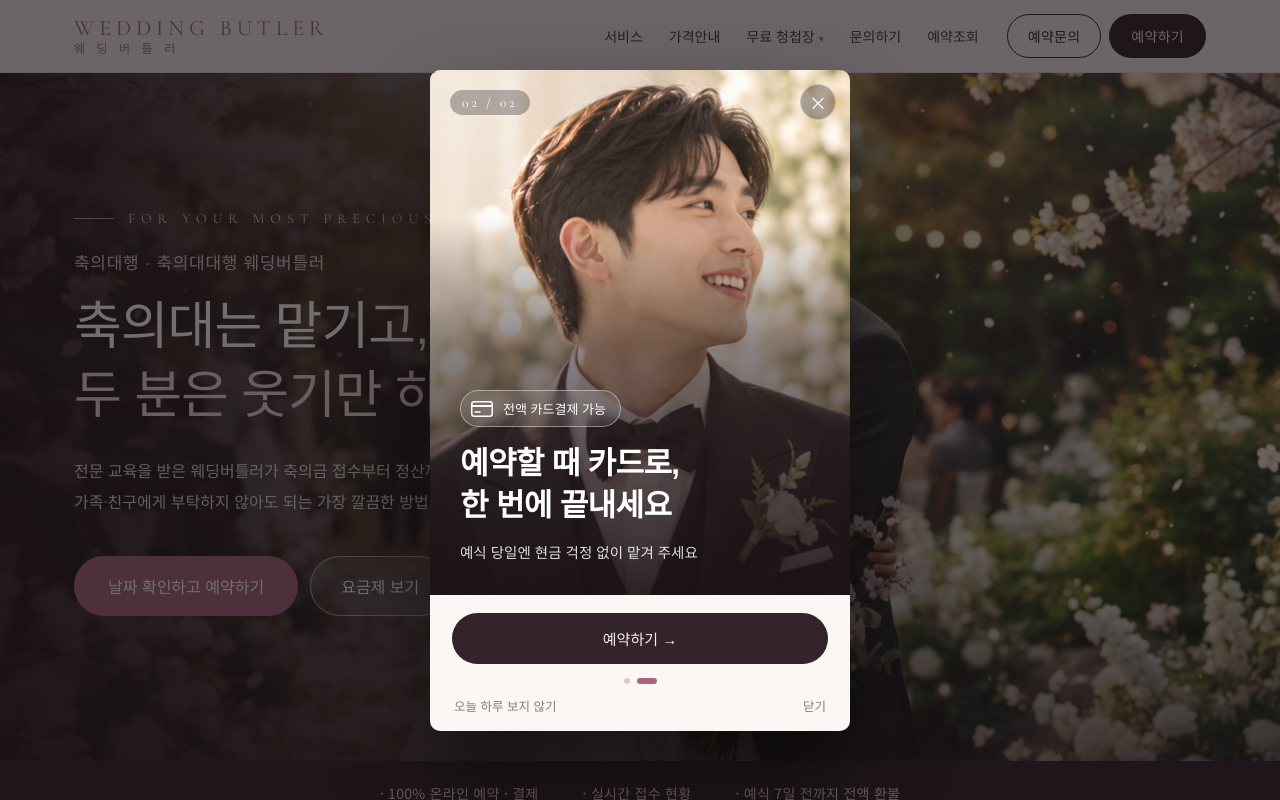
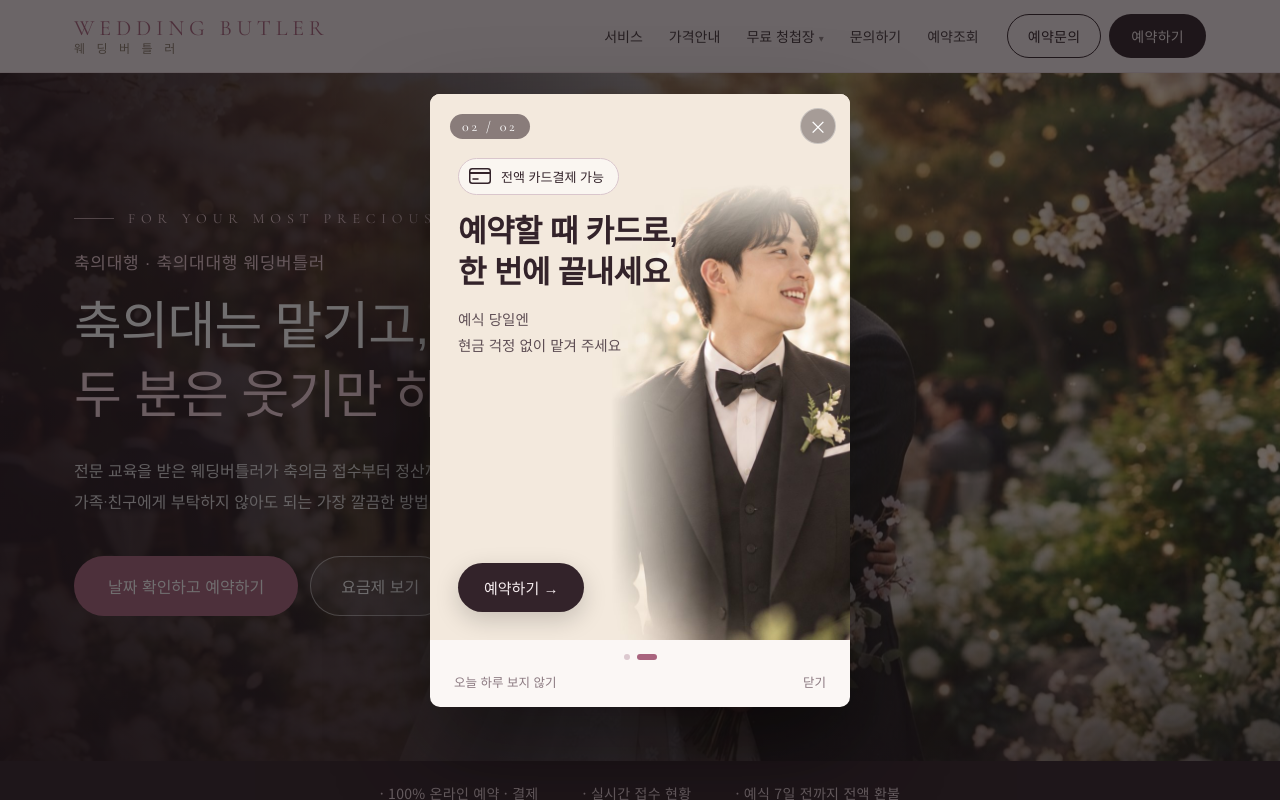
Before and after one commit to minilurira/weddingbutler, a Next.js app: page / in a window 1280 px wide. Shown: the top 800 px of the page. Built offline with nearby package versions, Linux system fonts and the light colour scheme.

Commit message:
팝업 디자인 수정: 연회장 배경, 버튼을 사진 안으로, 카드결제 장은 밝은 여백 레이아웃
Co-Authored-By: Claude Opus 5.5 <noreply@anthropic.com>
Claude-Session: https://claude.ai/code/session_01DHJP4KRpMW8Vb4EdE8DdDH

```diff
--- a/src/components/home/HomePopup.tsx
+++ b/src/components/home/HomePopup.tsx
@@ -18,6 +18,8 @@ const ROTATE_MS = 5000;
 
 interface Slide {
   id: string;
+  /** dark: 사진 아래쪽을 어둡게 하고 흰 글씨 / light: 밝은 여백 위 위쪽에 진한 글씨 */
+  theme: "dark" | "light";
   image: string;
   imagePosition: string;
   eyebrow?: string;
@@ -36,9 +38,9 @@ function todayKst(): string {
 function CardIcon() {
   return (
     <svg width="22" height="16" viewBox="0 0 22 16" fill="none" aria-hidden="true">
-      <rect x="0.75" y="0.75" width="20.5" height="14.5" rx="2.5" stroke="#fff" strokeWidth="1.5" />
-      <path d="M1 5h20" stroke="#fff" strokeWidth="2" />
-      <path d="M4 11h5" stroke="#fff" strokeWidth="1.5" strokeLinecap="round" />
+      <rect x="0.75" y="0.75" width="20.5" height="14.5" rx="2.5" stroke="#33232A" strokeWidth="1.5" />
+      <path d="M1 5h20" stroke="#33232A" strokeWidth="2" />
+      <path d="M4 11h5" stroke="#33232A" strokeWidth="1.5" strokeLinecap="round" />
     </svg>
   );
 }
@@ -48,8 +50,9 @@ function buildSlides(): Slide[] {
   if (isEventShowing()) {
     slides.push({
       id: "year-end-event",
+      theme: "dark",
       image: "/popup/year-end-event.jpg",
-      imagePosition: "50% 40%",
+      imagePosition: "50% 45%",
       eyebrow: "YEAR-END EVENT",
       title: EVENT.name,
       sub: (
@@ -60,7 +63,7 @@ function buildSlides(): Slide[] {
       ),
       highlight: (
         <>
-          스몰케어 <b style={{ fontFamily: fontSerif, fontSize: 18, fontWeight: 600 }}>{manwon(EVENT.prices.small)}</b>부터
+          스몰케어 <b style={{ fontFamily: fontSerif, fontSize: 20, fontWeight: 600, color: "#FFFFFF" }}>{manwon(EVENT.prices.small)}</b>부터
         </>
       ),
       cta: "이벤트 가격 보기",
@@ -69,8 +72,9 @@ function buildSlides(): Slide[] {
   }
   slides.push({
     id: "card-full-payment",
+    theme: "light",
     image: "/popup/card-payment.jpg",
-    imagePosition: "50% 15%",
+    imagePosition: "50% 50%",
     chip: (
       <>
         <CardIcon />
@@ -83,20 +87,19 @@ function buildSlides(): Slide[] {
         <br />한 번에 끝내세요
       </>
     ),
-    sub: "예식 당일엔 현금 걱정 없이 맡겨 주세요",
+    sub: (
+      <>
+        예식 당일엔
+        <br />
+        현금 걱정 없이 맡겨 주세요
+      </>
+    ),
     cta: "예약하기",
     action: "booking",
   });
   return slides;
 }
 
-const glass: CSSProperties = {
-  border: "1px solid rgba(255,255,255,0.42)",
-  background: "rgba(255,255,255,0.1)",
-  backdropFilter: "blur(6px)",
-  WebkitBackdropFilter: "blur(6px)",
-  borderRadius: 999,
-};
 
 export function HomePopup() {
   const { openModal } = useReservation();
@@ -149,6 +152,7 @@ export function HomePopup() {
 
   if (!open || !count) return null;
   const slide = slides[Math.min(idx, count - 1)];
+  const light = slide.theme === "light";
 
   function hideToday() {
     try {
@@ -223,7 +227,7 @@ export function HomePopup() {
             if (Math.abs(dx) > 40) go(dx < 0 ? 1 : -1);
             setTouchX(null);
           }}
-          style={{ position: "relative", aspectRatio: "4 / 5", overflow: "hidden", background: "#33232A" }}
+          style={{ position: "relative", aspectRatio: "4 / 5.2", overflow: "hidden", background: light ? "#EFE5DA" : "#33232A" }}
         >
           {slides.map((s, i) => (
             <Image
@@ -238,7 +242,13 @@ export function HomePopup() {
           ))}
           <div
             aria-hidden="true"
-            style={{ position: "absolute", inset: 0, background: "linear-gradient(180deg, rgba(25,16,20,0) 28%, rgba(25,16,20,0.5) 52%, rgba(25,16,20,0.9) 100%)" }}
+            style={{
+              position: "absolute",
+              inset: 0,
+              opacity: light ? 0 : 1,
+              transition: "opacity .6s ease",
+              background: "linear-gradient(180deg, rgba(25,16,20,0.25) 0%, rgba(25,16,20,0.05) 25%, rgba(25,16,20,0.45) 50%, rgba(25,16,20,0.9) 100%)",
+            }}
           />
           {count > 1 && (
             <div
@@ -251,7 +261,7 @@ export function HomePopup() {
                 fontSize: 14,
                 letterSpacing: "0.2em",
                 color: "#FFFFFF",
-                background: "rgba(25,16,20,0.3)",
+                background: light ? "rgba(51,35,42,0.55)" : "rgba(25,16,20,0.3)",
                 padding: "4px 12px",
                 borderRadius: 999,
               }}
@@ -259,7 +269,18 @@ export function HomePopup() {
               {String(idx + 1).padStart(2, "0")} / {String(count).padStart(2, "0")}
             </div>
           )}
-          <div key={slide.id} style={{ position: "absolute", left: 0, right: 0, bottom: 0, zIndex: 1, padding: "0 clamp(22px,6vw,30px) clamp(24px,6vw,30px)", color: "#FFFFFF", animation: "wbPopupUp .5s ease" }}>
+          <div
+            key={slide.id}
+            style={{
+              position: "absolute",
+              left: 0,
+              right: 0,
+              zIndex: 1,
+              ...(light ? { top: 0, padding: "64px 28px 0" } : { bottom: 0, padding: "0 clamp(22px,6vw,30px) 100px" }),
+              color: light ? "#33232A" : "#FFFFFF",
+              animation: "wbPopupUp .5s ease",
+            }}
+          >
             {slide.eyebrow && (
               <p style={{ fontFamily: fontDisplay, fontSize: 13, letterSpacing: "0.42em", color: "#F1D9DF", margin: "0 0 12px", display: "flex", alignItems: "center", gap: 10 }}>
                 <span style={{ width: 22, height: 1, background: "#F1D9DF", opacity: 0.8 }} />
@@ -267,27 +288,53 @@ export function HomePopup() {
               </p>
             )}
             {slide.chip && (
-              <div style={{ ...glass, display: "inline-flex", alignItems: "center", gap: 10, padding: "8px 14px 8px 10px", marginBottom: 16, fontSize: 13 }}>{slide.chip}</div>
+              <div
+                style={{
+                  display: "inline-flex",
+                  alignItems: "center",
+                  gap: 10,
+                  padding: "8px 14px 8px 10px",
+                  marginBottom: 16,
+                  fontSize: 13,
+                  borderRadius: 999,
+                  border: "1px solid #D9C6CC",
+                  background: "rgba(255,255,255,0.6)",
+                }}
+              >
+                {slide.chip}
+              </div>
             )}
             <h2 style={{ fontFamily: fontSerif, fontWeight: 600, fontSize: "clamp(26px,7vw,31px)", lineHeight: 1.35, margin: "0 0 12px", letterSpacing: "-0.02em" }}>{slide.title}</h2>
-            <p style={{ fontSize: 14.5, lineHeight: 1.75, color: "rgba(255,255,255,0.86)", margin: 0 }}>{slide.sub}</p>
+            <p style={{ fontSize: 14.5, lineHeight: 1.75, color: light ? "#5E4E54" : "rgba(255,255,255,0.86)", margin: 0 }}>{slide.sub}</p>
             {slide.highlight && (
-              <div style={{ ...glass, display: "inline-flex", alignItems: "baseline", gap: 6, marginTop: 16, padding: "9px 16px", fontSize: 13.5 }}>{slide.highlight}</div>
+              <div style={{ display: "flex", alignItems: "baseline", gap: 6, marginTop: 14, fontSize: 14, color: "#F1D9DF" }}>{slide.highlight}</div>
             )}
           </div>
-        </div>
-
-        <div style={{ padding: "18px 22px 0" }}>
           <button
             onClick={act}
-            className="btn-dark-hover"
-            style={{ display: "block", width: "100%", padding: 15, borderRadius: 999, border: "none", background: "#33232A", color: "#F7EEF0", fontSize: 15, fontWeight: 500, cursor: "pointer" }}
+            style={{
+              position: "absolute",
+              zIndex: 2,
+              bottom: light ? 28 : 24,
+              left: light ? 28 : 24,
+              right: light ? "auto" : 24,
+              padding: light ? "14px 26px" : 15,
+              borderRadius: 999,
+              border: "none",
+              background: light ? "#33232A" : "#FBF7F5",
+              color: light ? "#F7EEF0" : "#33232A",
+              fontSize: 15,
+              fontWeight: 500,
+              cursor: "pointer",
+              boxShadow: "0 8px 24px rgba(0,0,0,0.18)",
+            }}
           >
             {slide.cta} →
           </button>
         </div>
+
         {count > 1 && (
-          <div style={{ display: "flex", justifyContent: "center", gap: 7, padding: "14px 0 2px" }}>
+          <div style={{ display: "flex", justifyContent: "center", gap: 7, padding: "14px 0 0" }}>
             {slides.map((s, i) => (
               <button
                 key={s.id}
@@ -298,7 +345,7 @@ export function HomePopup() {
             ))}
           </div>
         )}
-        <div style={{ display: "flex", justifyContent: "space-between", padding: "10px 24px 16px" }}>
+        <div style={{ display: "flex", justifyContent: "space-between", padding: "12px 24px 16px" }}>
           <button onClick={hideToday} style={linkBtn}>
             오늘 하루 보지 않기
           </button>
```
Also changed, not shown: public/popup/card-payment.jpg, public/popup/year-end-event.jpg.
